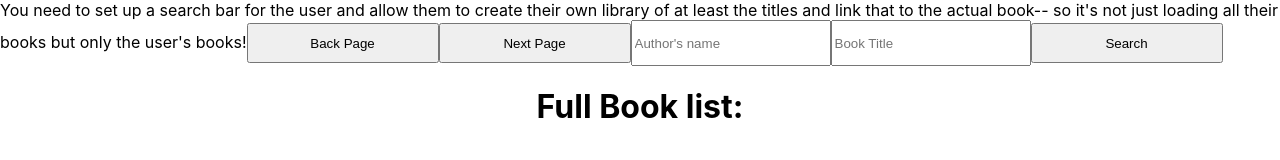
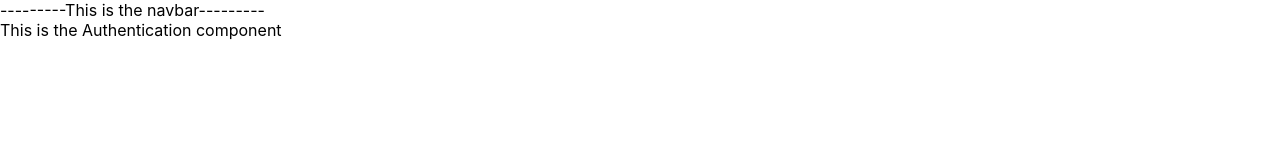
Before and after one commit to CameronDavis88/Your-Library, a React (Create React App) app: page / in a window 1280 px wide. Shown: the top 160 px of the page. Built offline with nearby package versions, Linux system fonts and the light colour scheme; no server answers.

Commit message:
Baby steps to get Authentication component working.

```diff
--- a/src/App.js
+++ b/src/App.js
@@ -1,23 +1,24 @@
 //codingMuse();
 import React from 'react';
-import {  HashRouter, Routes, Route } from 'react-router-dom';
+// import {  HashRouter, Routes, Route } from 'react-router-dom';
 import Authentication from './components/Dashboard/Authentication';
-import UsersLibrary from './components/UsersLibrary/UsersLibrary';
-import Dashboard from './components/Dashboard/Dashboard';
-import Navbar from './Navbar/Navbar';
+// import UsersLibrary from './components/UsersLibrary/UsersLibrary';
+// import Dashboard from './components/Dashboard/Dashboard';
+import Navbar from './components/Navbar/Navbar';
 
 const App = () => {
   return (
     <div>
       <Navbar/>
-      <HashRouter>
+      <Authentication/>
+      {/* <HashRouter>
         <Routes>
           <Route exact path='/' element={<Dashboard/>} />
           <Route exact path='/authentication' element={<Authentication/>} />
           <Route exact path='/users_library' element={<UsersLibrary/>} />
 
         </Routes>
-      </HashRouter>
+      </HashRouter> */}
       {/* {routes}  --- When routes are put in no need to render Dashboard here, just set it's exact path to '/'    */}
       {/* <Dashboard/> */}
     </div>
--- a/src/components/Dashboard/Authentication.js
+++ b/src/components/Dashboard/Authentication.js
@@ -7,7 +7,7 @@ import React from 'react';
 const Authentication = () => {
   return (
     <div>
-
+      This is the Authentication component
     </div>
   )
 };
--- a/src/Navbar/Navbar.js
+++ b/src/components/Navbar/Navbar.js
@@ -3,7 +3,7 @@ import React from 'react';
 const Navbar = () => {
   return (
     <div>
-
+---------This is the navbar---------
     </div>
   )
 };
```
